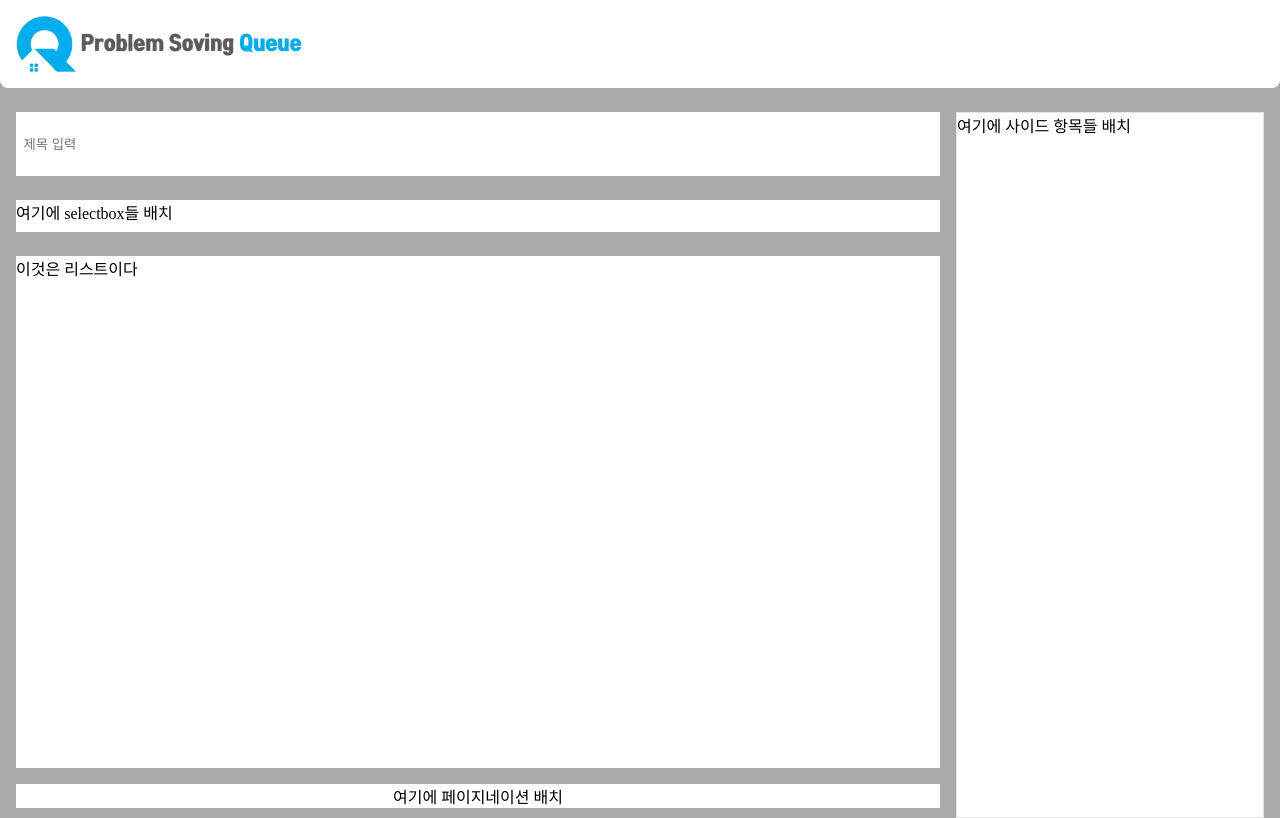
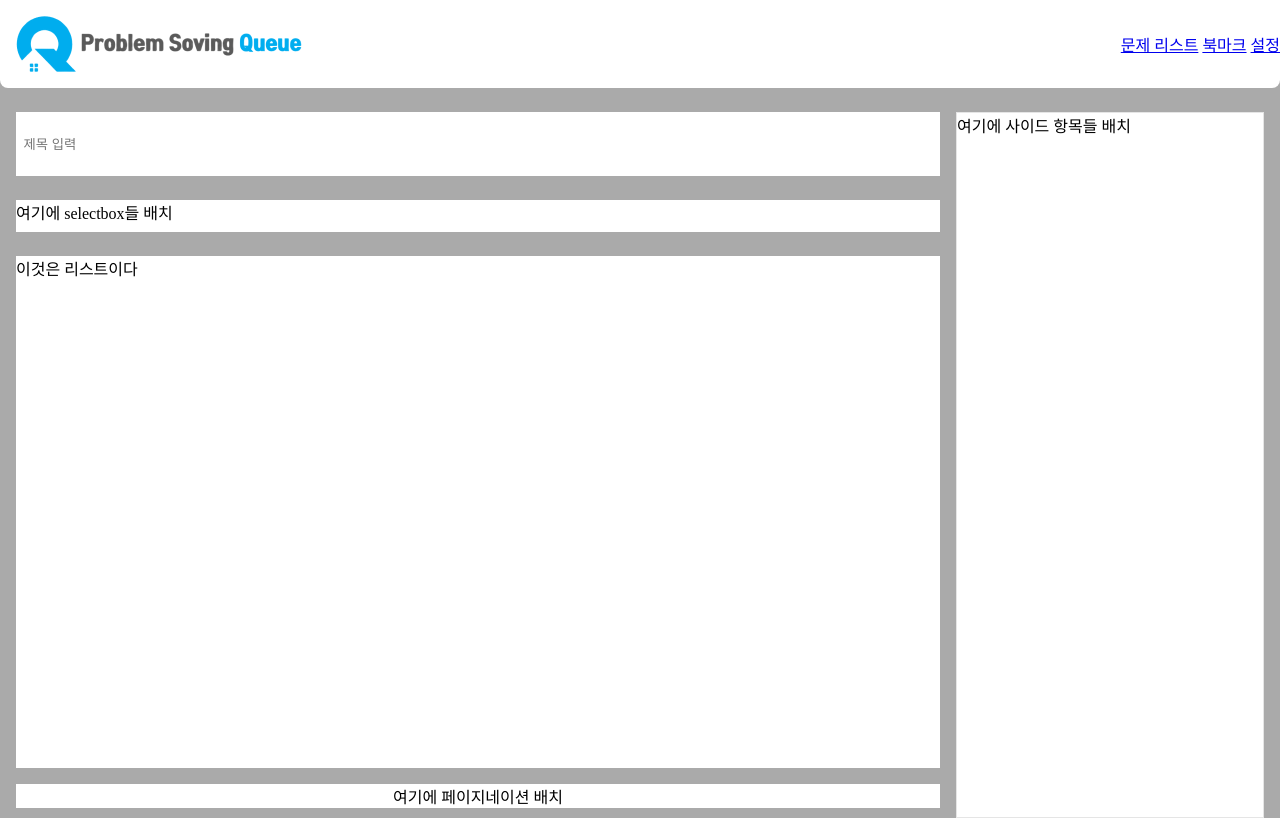
Before and after one commit to youKeon/ProblemSolvingQueue, a SvelteKit app in the folder frontend/: page /problem in a window 1280 px wide. Built offline with nearby package versions, Linux system fonts and the light colour scheme.

Commit message:
헤더 메뉴 설정

```diff
--- a/frontend/src/routes/problem/+page.svelte
+++ b/frontend/src/routes/problem/+page.svelte
@@ -27,6 +27,11 @@
 
 <header>
   <img class="logo" src="/images/ProblemSolvingQueue_long.png" alt="로고">
+  <menu>
+    <a href="/problem">문제 리스트</a>
+    <a href="/bookmark">북마크</a>
+    <a href="/setting">설정</a>
+  </menu>
 </header>
 
 <div class="contents">
```
